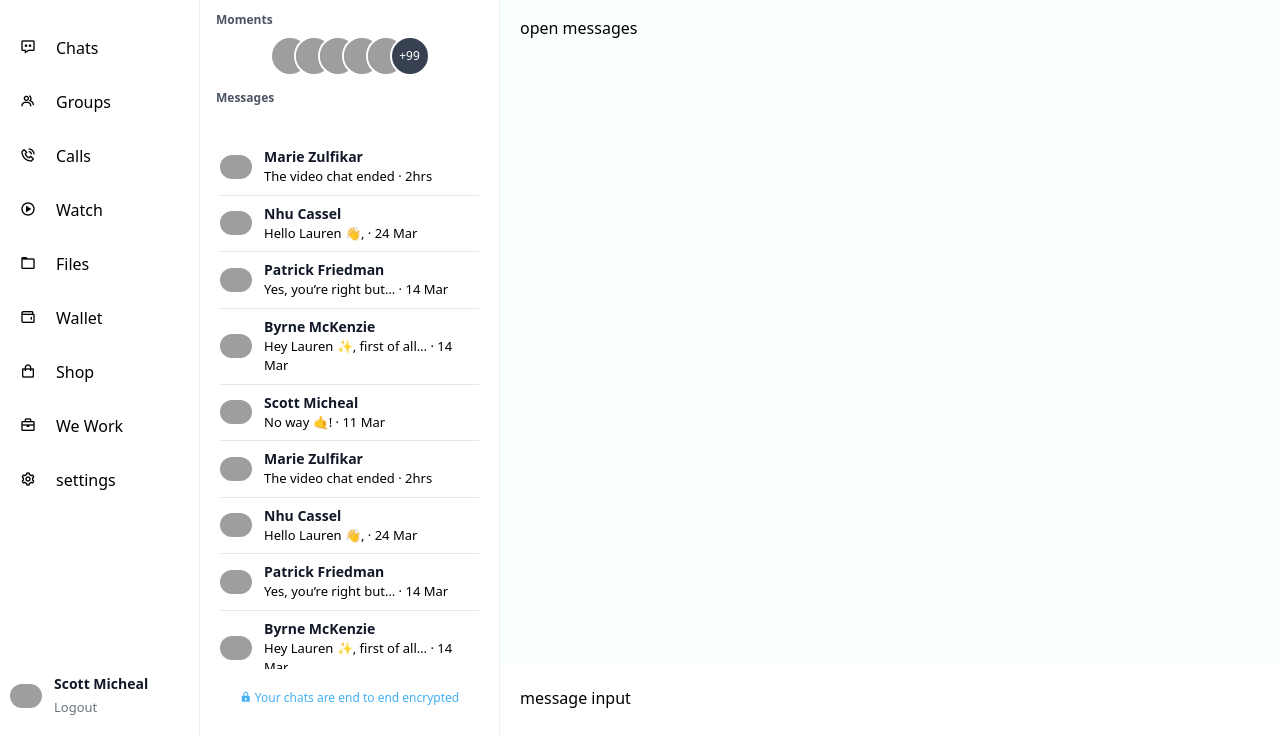
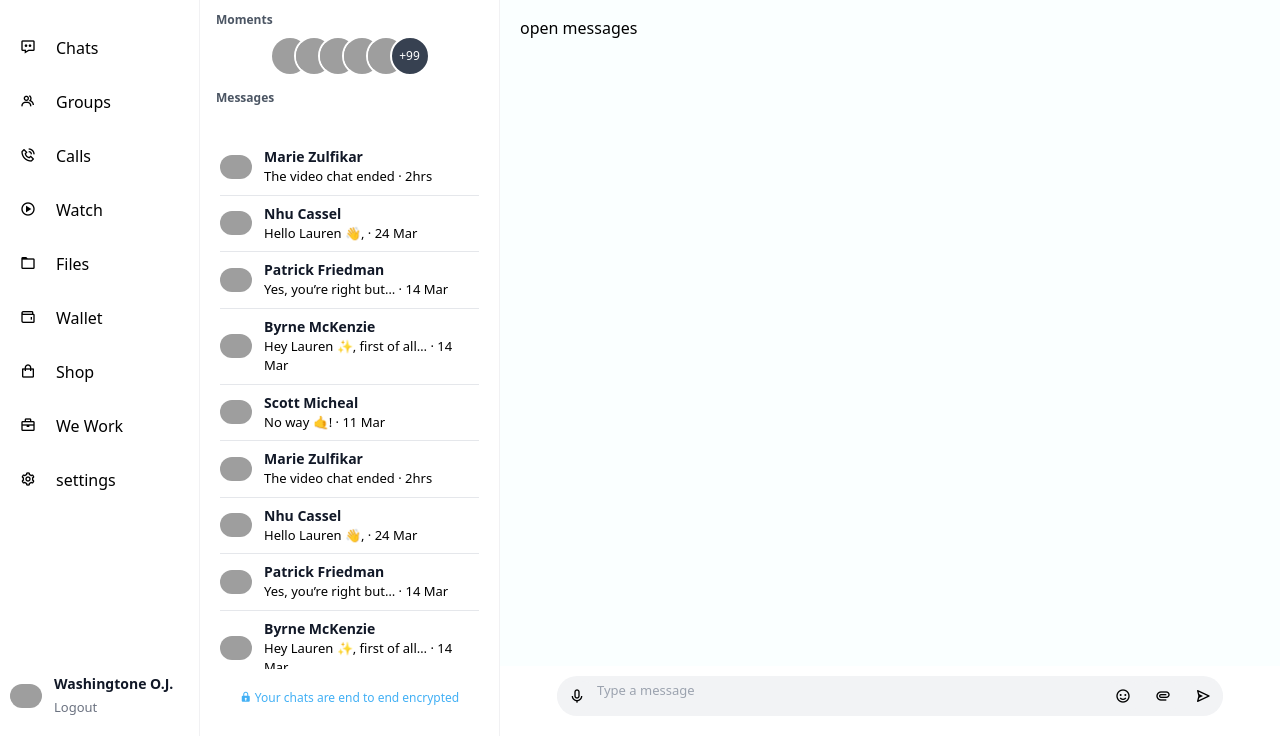
Before and after one commit to Oj-washingtone/Current, a website: page src/pages/chat/chat.html in a window 1280 px wide. Shown: the part 64-800 px from the top of the page. Drawn offline with nearby package versions, Linux system fonts and the light colour scheme; grey boxes are pictures that could not be loaded.

Commit message:
First commit

```diff
--- a/src/pages/chat/chat.html
+++ b/src/pages/chat/chat.html
@@ -2,6 +2,12 @@
 <html>
   <head>
     <meta charset="UTF-8" />
+    <!-- add tailwindcss icon to my browser tab -->
+    <!-- <link
+      rel="icon"
+      href="https://res.cloudinary.com/dc6deairt/image/upload/v1638102932/user-32-05_bktgmb.jpg"
+    /> -->
+
     <meta name="viewport" content="width=device-width, initial-scale=1.0" />
     <link href="/dist/output.css" rel="stylesheet" />
     <title>Current</title>
@@ -64,7 +70,9 @@
               alt="Scott Micheal"
             />
             <div>
-              <h4 class="text-sm font-semibold text-gray-900">Scott Micheal</h4>
+              <h4 class="text-sm font-semibold text-gray-900">
+                Washingtone O.J.
+              </h4>
               <a
                 href="#"
                 class="text-[13px] text-gray-500 hover:text-gray-700 dark:text-gray-400 dark:hover:text-gray-200"
@@ -474,7 +482,31 @@
           </button>
         </div>
         <div class="open-messages">open messages</div>
-        <div class="message-input">message input</div>
+        <div class="message-input">
+          <form action="">
+            <div class="message-input-wrapper">
+              <button class="message-actions">
+                <i class="bx bx-microphone"></i>
+              </button>
+              <textarea
+                name="message"
+                id="message-text"
+                class="message-text-input resize-y max-h-32 overflow-y-auto items-center"
+                placeholder="Type a message"
+              ></textarea>
+              <button class="message-actions">
+                <i class="bx bx-smile"></i>
+              </button>
+              <button class="message-actions">
+                <i class="bx bx-paperclip"></i>
+              </button>
+              <button class="message-actions">
+                <i class="bx bx-send"></i>
+              </button>
+            </div>
+            <!-- <input type="text" > -->
+          </form>
+        </div>
       </div>
     </div>
   </body>
--- a/src/style.css
+++ b/src/style.css
@@ -158,8 +158,42 @@
 .message-input {
   height: 60px;
   padding: 20px;
+  padding-top: 10px !important;
 }
 
 .typing-tex {
   color: #42b0f5;
 }
+.message-input-wrapper {
+  width: 90%;
+  margin: 0 auto !important;
+  background-color: #f2f3f5;
+  border-radius: 20px;
+  display: flex;
+  flex-direction: row;
+  place-items: center;
+  height: auto !important;
+  justify-content: center;
+  padding: 5px 0 !important;
+}
+
+.message-text-input {
+  width: calc(100% - 160px);
+  outline: none !important;
+  background-color: inherit;
+  resize: none;
+  place-items: center;
+  height: 30px !important;
+  font-size: 13px !important;
+}
+
+.message-actions {
+  width: 40px !important;
+  height: 30px !important;
+  display: grid;
+  justify-content: center;
+  place-items: center;
+  text-align: center;
+  background-color: inherit;
+  border-radius: inherit;
+}
```
Also changed, not shown: dist/output.css.
